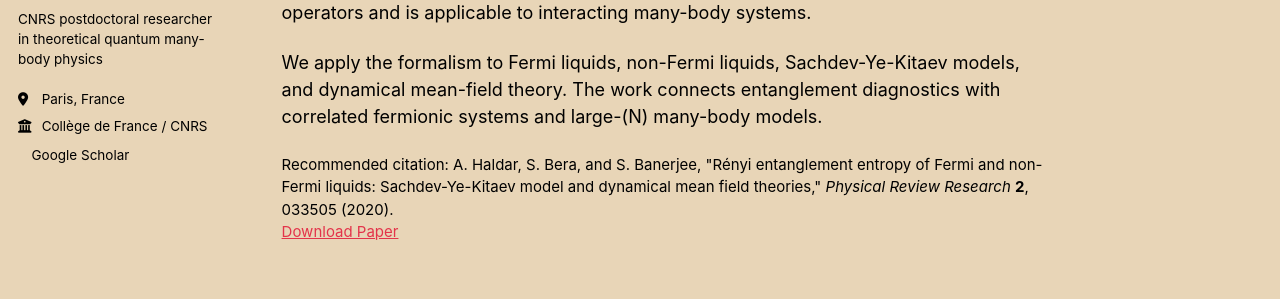
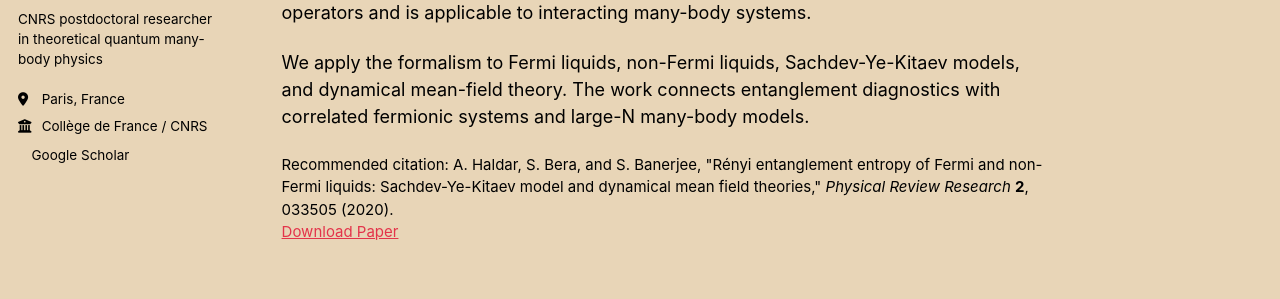
Before and after one commit to surajitbera-physics/surajitbera-physics.github.io, a Jekyll site: the page built from _publications/2020-renyi-entanglement-fermi-nonfermi-liquids.md, in a window 1280 px wide and 1046 px high. Shown: the part 307-606 px from the top of the window. Built offline with Jekyll 4.4.1, drawn with Linux system fonts in a browser that asks for light colours; a style sheet for code colours, icons or effects is not loaded.

```diff
--- a/_publications/2020-renyi-entanglement-fermi-nonfermi-liquids.md
+++ b/_publications/2020-renyi-entanglement-fermi-nonfermi-liquids.md
@@ -12,4 +12,4 @@ citation: "A. Haldar, S. Bera, and S. Banerjee, &quot;Rényi entanglement entrop
 
 In this work, we develop a path-integral method to compute Rényi entanglement entropy in fermionic field theories. The method is formulated using fermionic displacement operators and is applicable to interacting many-body systems.
 
-We apply the formalism to Fermi liquids, non-Fermi liquids, Sachdev-Ye-Kitaev models, and dynamical mean-field theory. The work connects entanglement diagnostics with correlated fermionic systems and large-\(N\) many-body models.
+We apply the formalism to Fermi liquids, non-Fermi liquids, Sachdev-Ye-Kitaev models, and dynamical mean-field theory. The work connects entanglement diagnostics with correlated fermionic systems and large-N many-body models.
```
